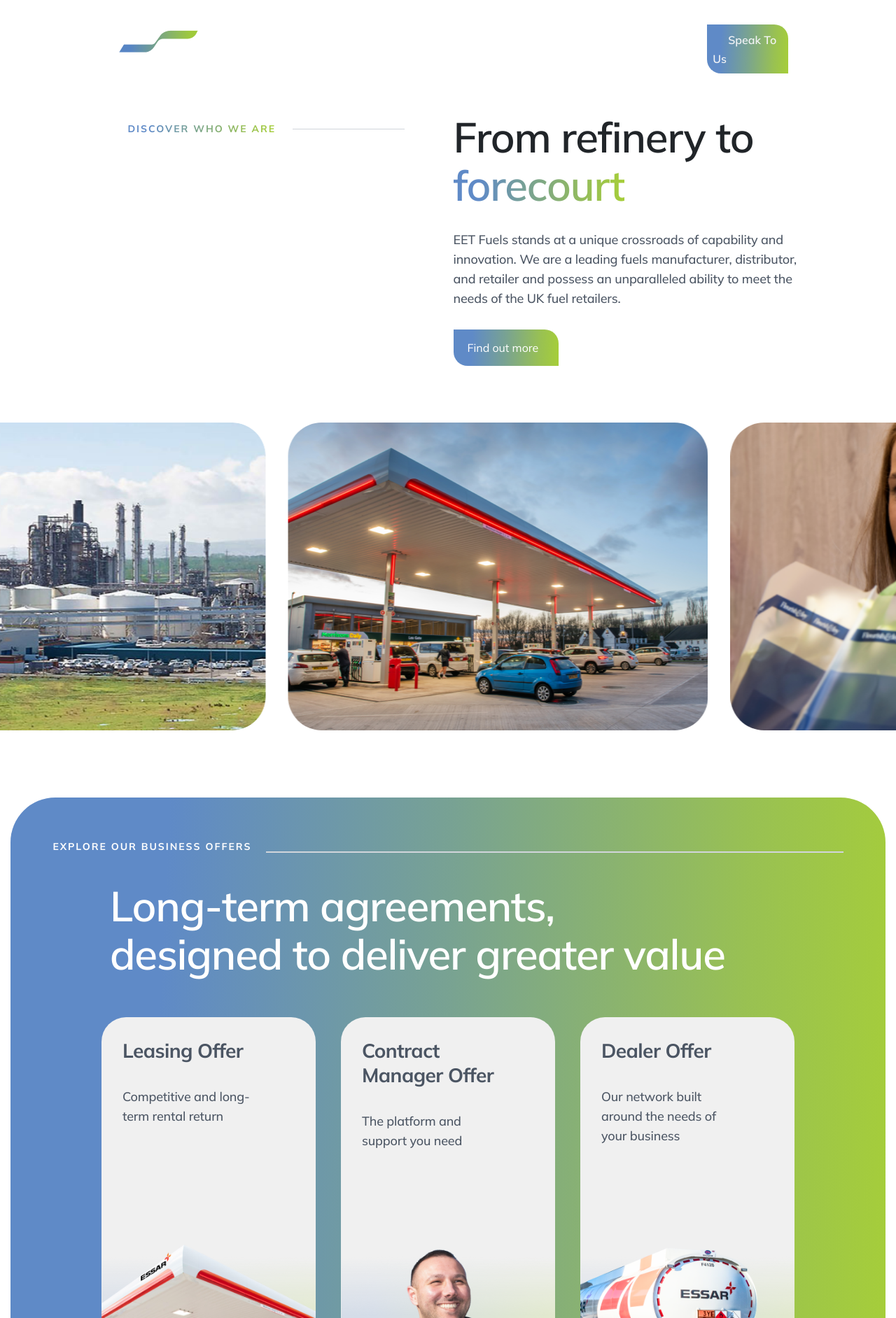
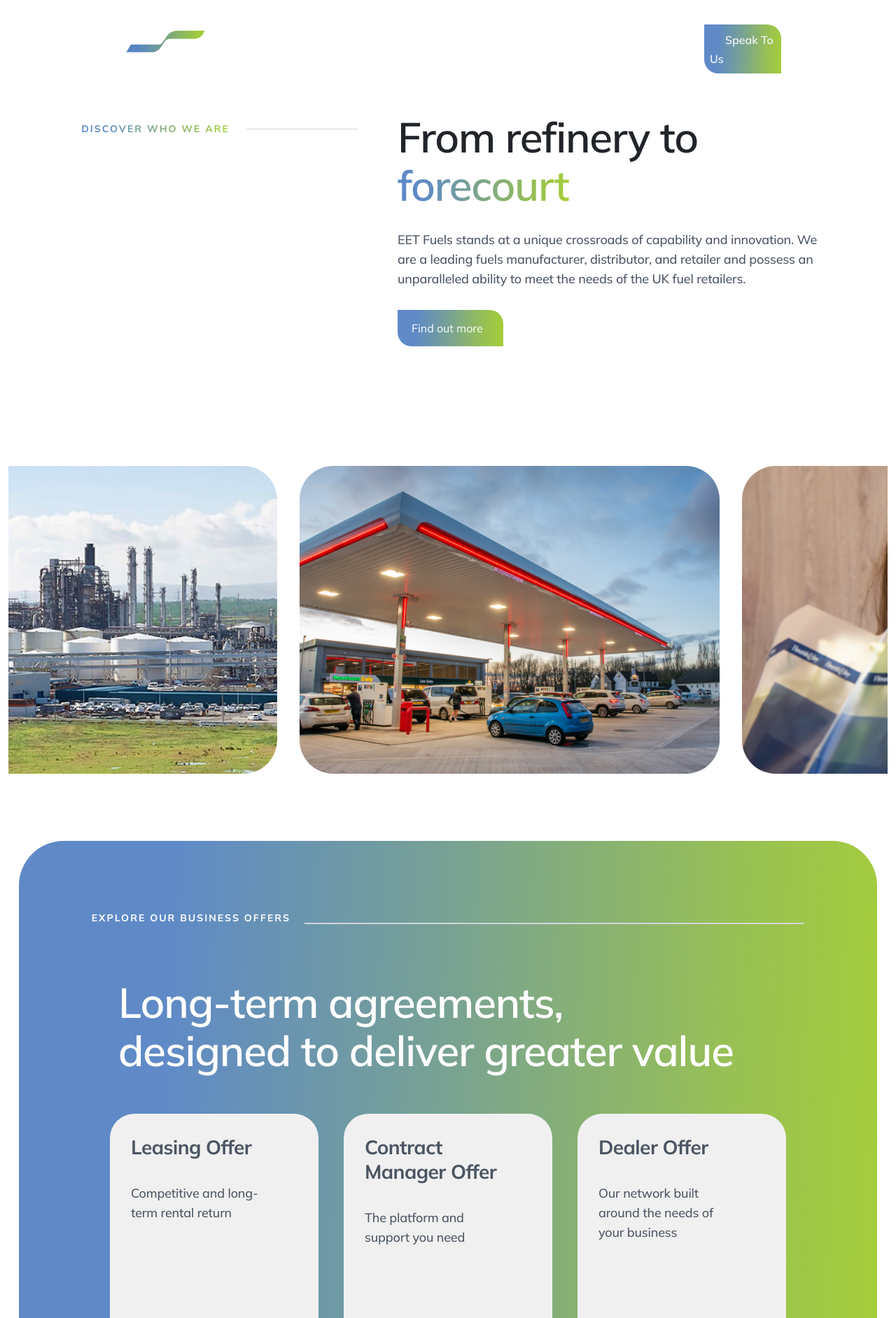
Before and after one commit to webpassionates/addya-eet-retail, a PHP site: page / in a window 1280 px wide. Shown: the top 1884 px of the page at 70% size. Run offline with PHP 8.4, Linux system fonts and the light colour scheme; style sheets or scripts are compiled from the project's sources; some libraries are stand-ins or nearby versions.

Commit message:
alignment fixes

```diff
--- a/src/assets/scss/partials/_ExploreCusomerOffer.scss
+++ b/src/assets/scss/partials/_ExploreCusomerOffer.scss
@@ -19,7 +19,7 @@
             padding-top: 30px;
 
             .Explore_Cusomer_Offer_SubParentDiv {
-                width: 100%;
+                // width: 100%;
                 // border: 1px solid red;
                 display: flex;
                 justify-content: center;
@@ -29,8 +29,9 @@
                 .Explore_Cusomer_Offer_horizontal_line {
                     background-color: #D1D5DB;
                     height: 1.5px;
-                    width: 79% !important;
-                    margin-left: 20px;
+                    margin-left: 24px;
+                    display: flex;
+                    flex: auto;
                 }
 
                 p {
--- a/src/assets/scss/partials/_ExploreNews.scss
+++ b/src/assets/scss/partials/_ExploreNews.scss
@@ -49,10 +49,10 @@
         display: flex;
         justify-content: space-between;
         align-items: center;
-        width: 79%;
         margin: auto;
         margin-top: 0px;
         margin-bottom: 60px;
+        padding: 0 156px;
 
 
       h1{
@@ -131,7 +131,7 @@
 
             img {
                 width: 100%;
-                height: 248px;
+                height: 220px;
                 border-radius: 20px;
                 // object-fit: contain;
                 position: relative;
--- a/src/assets/scss/partials/_LoanSection.scss
+++ b/src/assets/scss/partials/_LoanSection.scss
@@ -20,7 +20,9 @@
       flex: auto;
       justify-content: center;
       align-items: center;
-      margin-top: 60px;
+      margin-top: 100px;
+      padding: 0px 72px;
+      margin-bottom: 36px;
 
       .Loan_Agree_horizontal_line {
         background-color: #D1D5DB;
--- a/src/assets/scss/partials/_Refienry.scss
+++ b/src/assets/scss/partials/_Refienry.scss
@@ -3,15 +3,13 @@
     display: flex;
     justify-content: center;
     align-items: center;
-    gap: 15px;
-    padding-left: 10%;
-    padding-right: 10%;
+    gap: 24px;
     padding-top: 110px;
     padding-bottom: 110px;
 
 
     .Refinery_Container_firstDiv {
-        width: 50%;
+        width: 460px;
         height: 430px;
         display: flex;
         flex-direction: row;
--- a/src/assets/scss/partials/_home.scss
+++ b/src/assets/scss/partials/_home.scss
@@ -703,7 +703,7 @@ body {
   }
 
   .ExploreNews_BoxOne img {
-    height: 300px !important;
+    // height: 300px !important;
   }
 
   .overlay {
@@ -1203,7 +1203,9 @@ transition: all 0.5s ease!important;
 }
 
 .exp-home-news {
-  width: 87%;
+  gap: 36px;
+  padding: 0 150px;
+  // width: 87%;
 }
 
 .text-justify {
@@ -1427,7 +1429,7 @@ transition: all 0.5s ease!important;
     }
 
     .exp-home-news {
-      width: 84% !important;
+      // width: 84% !important;
     }
   }
 
--- a/src/index.html
+++ b/src/index.html
@@ -28,7 +28,7 @@
 
 <body>
 
-  <div class="container g-0">
+  <div class="container">
 
     <section id="top-header">
       <div class="topheader">
@@ -242,7 +242,7 @@
 
     <!-- Refienry Section -->
     <section>
-      <div class="Refinery_Container pb-5">
+      <div class="Refinery_Container">
         <div class="Refinery_Container_firstDiv">
           <div class="SubParent_div">
             <p class="text-uppercase">Discover who we are</p>
@@ -338,9 +338,9 @@
     <section>
       <div class="Explore_Cusomer_Offer_Containar">
         <div class="Explore_Cusomer_Offer_Heading pt-5">
-          <div class="Explore_Cusomer_Offer_firstDiv">
+          <div class="Explore_Cusomer_Offer_firstDiv pt-5">
             <div class="Explore_Cusomer_Offer_SubParentDiv">
-              <p class="mt-3 text-uppercase ps-1">Explore our customer offers</p>
+              <p class="text-uppercase m-0">Explore our customer offers</p>
               <div class="Explore_Cusomer_Offer_horizontal_line"></div>
             </div>
           </div>
@@ -3280,7 +3280,7 @@
           </div>
         </div>
 
-        <div class="ExploreNews_Button pt-5">
+        <div class="ExploreNews_Button pt-3">
           <h1>Explore our latest <span>news and updates</span></h1>
           <div class="border-btn">
             <div class=" "> <a class="text-decoration-none text-white anim-btn-border-1">View All Updates
@@ -3290,8 +3290,8 @@
           </div>
         </div>
 
-        <div class="row ExploreNews_NewsSection exp-home-news container px-5">
-          <div class="ExploreNews_BoxOne col-lg-4 px-4">
+        <div class="row ExploreNews_NewsSection exp-home-news">
+          <div class="ExploreNews_BoxOne col px-4">
             <div class="overlay-hover">
               <img src="./assets/images/fuel.png" alt="fuel">
               <div class="overlay">
@@ -3308,7 +3308,7 @@
               </p>
             </div>
           </div>
-          <div class="ExploreNews_BoxOne col-lg-4">
+          <div class="ExploreNews_BoxOne col">
             <div class="overlay-hover">
               <img src="./assets/images/contract-manager.png" alt="fuel">
               <div class="overlay">
@@ -3326,7 +3326,7 @@
               </p>
             </div>
           </div>
-          <div class="ExploreNews_BoxOne col-lg-4">
+          <div class="ExploreNews_BoxOne col">
             <div class="overlay-hover">
               <img src="./assets/images/hiring.png" alt="fuel">
               <div class="overlay">
```
